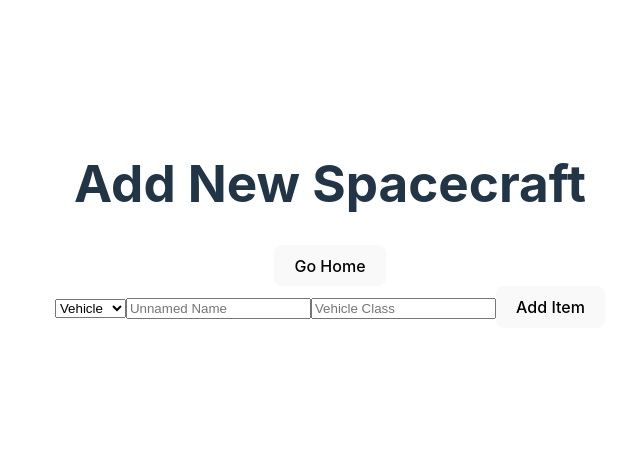
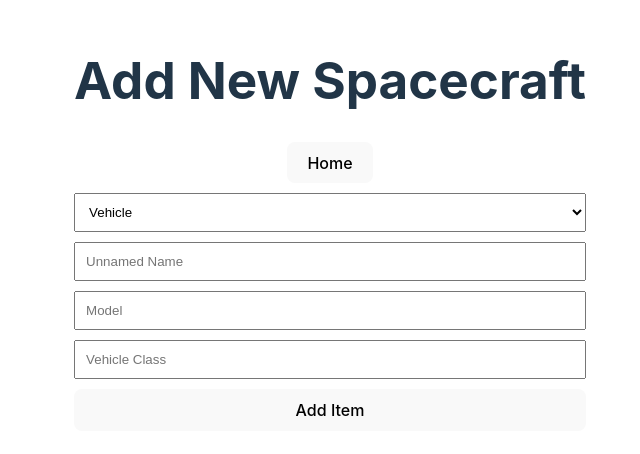
Before and after one commit to AugustoLL/Star-Wars-Garage, a React (Vite) app: page /add in a window 1280 px wide. Shown: the part 176-630 px from the top of the page, without its empty margins (310-950 px from the left). Built offline with nearby package versions, Linux system fonts and the light colour scheme.

Commit message:
Add some css

```diff
--- /dev/null
+++ b/src/components/AddSpacecraftForm.css
@@ -0,0 +1,8 @@
+form {
+  /*! flex: fit-content; */
+  display: grid;
+}
+form > * {
+  margin-top: 10px;
+  padding: 10px;
+}
--- a/src/components/AddSpacecraftForm.tsx
+++ b/src/components/AddSpacecraftForm.tsx
@@ -1,5 +1,6 @@
 import React, { useState } from "react";
 import { Vehicle, Starship } from "../types/starWars";
+import "./AddSpacecraftForm.css";
 
 const AddSpacecraftForm: React.FC = () => {
 
@@ -74,6 +75,7 @@ const AddSpacecraftForm: React.FC = () => {
 
       {/* Common data for both Vehicles and Starships */}
       <input type="text" name="name" value={commonData.name} onChange={e => setCommonData({...commonData, name: e.target.value})} placeholder="Unnamed Name"/>
+      <input type="text" name="model" value={commonData.model} onChange={e => setCommonData({...commonData, model: e.target.value})} placeholder="Model"/>
 
       {/* Specific fields for Vehicles */}
       {spacecraftType === 'vehicle' && (
--- a/src/pages/AddSpacecraftPage.tsx
+++ b/src/pages/AddSpacecraftPage.tsx
@@ -9,7 +9,7 @@ const AddSpacecraftPage = () => {
   return (
     <div>
       <h1>Add New Spacecraft</h1>
-      <button onClick={handleNavigation}>Go Home</button>
+      <button onClick={handleNavigation}>Home</button>
       <AddSpacecraftForm />
     </div>
   );
--- /dev/null
+++ b/src/pages/HomePage.css
@@ -0,0 +1,34 @@
+form {
+  /*! flex: fit-content; */
+  display: grid;
+}
+form > * {
+  margin-top: 10px;
+  padding: 10px;
+}
+.list-container {
+  display: grid;
+  /*! flex-wrap: wrap; */
+  grid-template-columns: repeat(3, minmax(400px, 1fr));
+  /*! border-radius: 20px; */
+  /*! background-color: #121212; */
+  /*! padding: 30px 20px; */
+}
+.list-item {
+  /*! flex-basis: 50vh; */
+  border-radius: 20px;
+  background-color: #121212;
+  padding: 30px 20px;
+  margin: 20px;
+}
+.list-item.favorite {
+  background-color: gold;
+  color: black;
+}
+.list-item.title {
+  margin: 0 0 25px;
+  overflow: hidden;
+  font-weight: bold;
+  font-size: 30px;
+  color: #FFF;
+}
--- a/src/pages/HomePage.tsx
+++ b/src/pages/HomePage.tsx
@@ -2,6 +2,7 @@ import React, { useState, useEffect } from "react";
 import { useNavigate } from "react-router-dom";
 import { Vehicle, Starship } from "../types/starWars";
 import { fetchVehicles, fetchStarships } from "../api/swapi";
+import "./HomePage.css";
 
 const HomePage: React.FC = () => {
 
@@ -51,17 +52,21 @@ const HomePage: React.FC = () => {
 
 
   return (
-    <div>
-      <h1>HomePage</h1>
-      <button onClick={handleNavigation}>Add Item</button>
-      <ul>
+    <div className="container">
+      <h1 className="title">HomePage</h1>
+      <button className="button" onClick={handleNavigation}>Add Item</button>
+      <ul className="list-container">
         {
           [...vehicles, ...starships]
           .sort((a, b) => {
             return new Date(b.created).getTime() - new Date(a.created).getTime();
           })
           .map((item, index) => (
-            <li key={index}>{item.name}</li>
+            <div className={item.favorite ? 'list-item favorite' : 'list-item'} key={index}>
+              <div className="list-item-title"> {item.name} </div>
+              <div className="list-item-model"> {item.model} </div>
+              <div className="list-item-cost"> {item.cost_in_credits} </div>
+            </div>
           ))
         }
       </ul>
```
